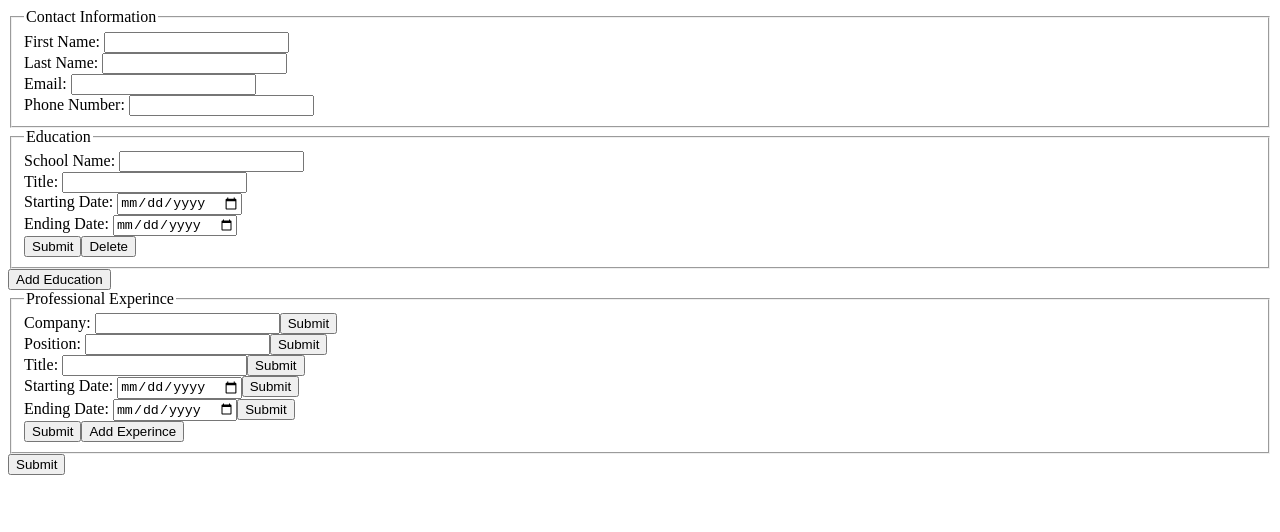
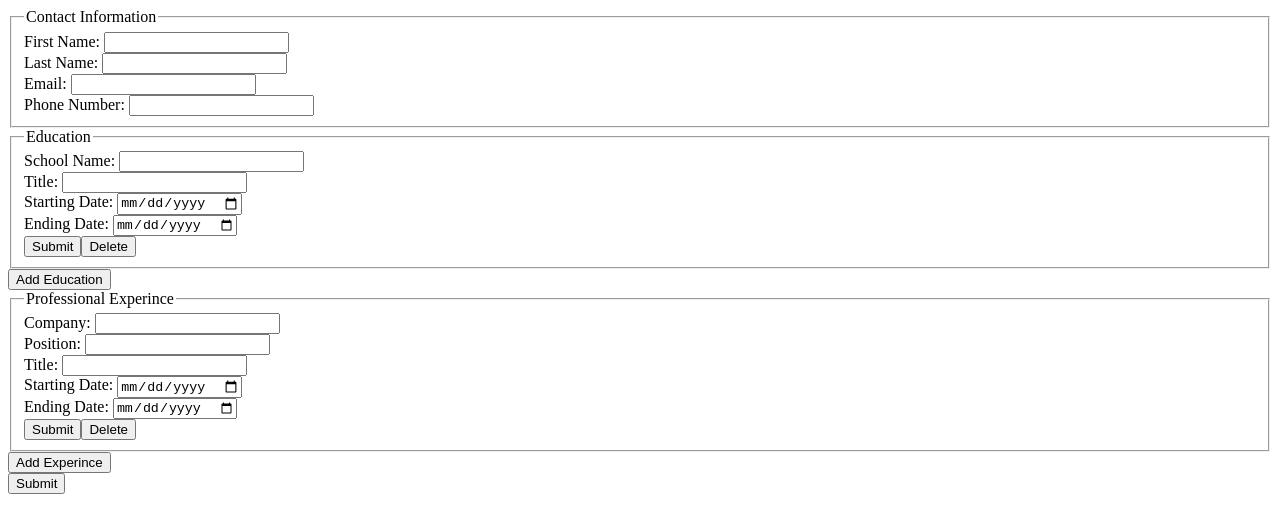
Before and after one commit to Ibrakara/CV_App, a React (Create React App) app: page / in a window 1280 px wide. Shown: the top 532 px of the page. Built offline with nearby package versions, Linux system fonts and the light colour scheme.

Commit message:
Add experince functionalities

```diff
--- a/src/App.js
+++ b/src/App.js
@@ -30,22 +30,80 @@ class App extends Component {
           workStartingDateText: "",
           workEndingDateText: "",
           experienceId: uniqid(),
+          experienceShow: false,
         },
       ],
     };
     this.handleInput = this.handleInput.bind(this);
     this.handleFormSubmit = this.handleFormSubmit.bind(this);
-    this.handleInputEdit = this.handleInputEdit.bind(this);
     this.handleEducationSubmit = this.handleEducationSubmit.bind(this);
     this.handleEducationInput = this.handleEducationInput.bind(this);
     this.addEducation = this.addEducation.bind(this);
     this.deleteEducation = this.deleteEducation.bind(this);
+    this.handleExperienceInput = this.handleExperienceInput.bind(this);
+    this.handleExperienceSubmit = this.handleExperienceSubmit.bind(this);
+    this.addExperience = this.addExperience.bind(this);
+    this.deleteExperience = this.deleteExperience.bind(this);
   }
   handleInput(event) {
     event.preventDefault();
     const { name, value } = event.target;
     this.setState({
       [name]: value,
+    });
+  }
+
+  handleExperienceInput(event) {
+    event.preventDefault();
+    const { name, value, dataset } = event.target;
+    const newExperinces = this.state.experiences.map((elem) => {
+      if (elem.experienceId === dataset.id) {
+        elem[name] = value;
+      }
+      return elem;
+    });
+    this.setState({
+      experiences: newExperinces,
+    });
+  }
+  handleExperienceSubmit(event) {
+    event.preventDefault();
+    const { name, dataset } = event.target;
+    const newExperiences = this.state.experiences.map((elem, index) => {
+      if (elem.experienceId === dataset.id) {
+        elem[name] = !this.state.experiences[index].experienceShow;
+      }
+      return elem;
+    });
+    this.setState({
+      experiences: newExperiences,
+    });
+  }
+  addExperience(event) {
+    event.preventDefault();
+    this.setState({
+      experiences: [
+        ...this.state.experiences,
+        {
+          companyNameText: "",
+          jobPositionText: "",
+          jobTitleText: "",
+          workStartingDateText: "",
+          workEndingDateText: "",
+          experienceId: uniqid(),
+          experienceShow: false,
+        },
+      ],
+    });
+  }
+  deleteExperience(event) {
+    event.preventDefault();
+    const { dataset } = event.target;
+    const newExperinces = this.state.experiences.filter((elem) => {
+      return elem.experienceId !== dataset.id;
+    });
+    this.setState({
+      experiences: newExperinces,
     });
   }
   addEducation(event) {
@@ -77,15 +135,6 @@ class App extends Component {
       educations: newEducations,
     });
   }
-  handleFormSubmit(event) {
-    event.preventDefault();
-    this.setState({
-      formSubmit: !this.state.formSubmit,
-    });
-  }
-  handleInputEdit(event) {
-    event.preventDefault();
-  }
   handleEducationSubmit(event) {
     event.preventDefault();
     const { name, dataset } = event.target;
@@ -105,9 +154,32 @@ class App extends Component {
     const newEducations = this.state.educations.filter((elem) => {
       return elem.educationId !== dataset.id;
     });
-    console.log(newEducations);
     this.setState({
       educations: newEducations,
+    });
+  }
+  handleFormSubmit(event) {
+    event.preventDefault();
+    const newEducations = this.state.educations.map((elem) => {
+      if (this.state.formSubmit === false) {
+        elem.educationShow = true;
+      } else if (this.state.formSubmit === true) {
+        elem.educationShow = false;
+      }
+      return elem;
+    });
+    const newExperiences = this.state.experiences.map((elem) => {
+      if (this.state.formSubmit === false) {
+        elem.experienceShow = true;
+      } else if (this.state.formSubmit === true) {
+        elem.experienceShow = false;
+      }
+      return elem;
+    });
+    this.setState({
+      formSubmit: !this.state.formSubmit,
+      educations: newEducations,
+      experiences: newExperiences,
     });
   }
   render() {
@@ -117,11 +189,14 @@ class App extends Component {
           data={this.state}
           handleInput={this.handleInput}
           handleFormSubmit={this.handleFormSubmit}
-          handleInputEdit={this.handleInputEdit}
           handleEducationSubmit={this.handleEducationSubmit}
           handleEducationInput={this.handleEducationInput}
           addEducation={this.addEducation}
           deleteEducation={this.deleteEducation}
+          handleExperienceInput={this.handleExperienceInput}
+          handleExperienceSubmit={this.handleExperienceSubmit}
+          addExperience={this.addExperience}
+          deleteExperience={this.deleteExperience}
         />
       </div>
     );
--- a/src/components/Contact.js
+++ b/src/components/Contact.js
@@ -9,7 +9,6 @@ function Contact(props) {
     formSubmit,
   } = props.data;
   const handleInput = props.handleInput;
-  const handleInputEdit = props.handleInputEdit;
   return (
     <div>
       <fieldset>
--- a/src/components/Education.js
+++ b/src/components/Education.js
@@ -76,23 +76,13 @@ function Education(props) {
             />
           )}
         </div>
-        {educationShow ? (
         <button
           name="educationShow"
           data-id={educationId}
           onClick={handleEducationSubmit}
         >
-            Edit
+          {educationShow ? "Edit" : "Submit"}
         </button>
-        ) : (
-          <button
-            name="educationShow"
-            data-id={educationId}
-            onClick={handleEducationSubmit}
-          >
-            Submit
-          </button>
-        )}
         <button data-id={educationId} onClick={deleteEducation}>
           Delete
         </button>
--- a/src/components/Experience.js
+++ b/src/components/Experience.js
@@ -3,50 +3,40 @@ import React from "react";
 function Experience(props) {
   const {
     companyNameText,
-    companyNameShow,
     jobPositionText,
-    jobPositionShow,
     jobTitleText,
-    jobTitleShow,
     workStartingDateText,
-    workStartingDateShow,
     workEndingDateText,
-    workEndingDateShow,
+    experienceShow,
+    experienceId,
   } = props.data;
-  const handleInput = props.handleInput;
-  const handleInputEdit = props.handleInputEdit;
+  const handleExperienceInput = props.handleExperienceInput;
+  const handleExperienceSubmit = props.handleExperienceSubmit;
+  const deleteExperience = props.deleteExperience;
   return (
     <div>
       <fieldset>
         <legend>Professional Experince</legend>
         <div>
           <label htmlFor="companyNameText">Company: </label>
-          {companyNameShow ? (
+          {experienceShow ? (
             <h4 display="none" className="companyNameLine">
-              {companyNameText}{" "}
+              {companyNameText}
             </h4>
           ) : (
             <input
               type="text"
               name="companyNameText"
               value={companyNameText}
-              onChange={handleInput}
+              data-id={experienceId}
+              onChange={handleExperienceInput}
               className="companyNameInput"
             />
-          )}
-          {companyNameShow ? (
-            <button onClick={handleInputEdit} name="companyNameShow">
-              Edit
-            </button>
-          ) : (
-            <button onClick={handleInputEdit} name="companyNameShow">
-              Submit
-            </button>
           )}
         </div>
         <div>
           <label htmlFor="jobPositionText">Position: </label>
-          {jobPositionShow ? (
+          {experienceShow ? (
             <h4 display="none" className="jobPositionLine">
               {jobPositionText}
             </h4>
@@ -55,23 +45,15 @@ function Experience(props) {
               type="text"
               name="jobPositionText"
               value={jobPositionText}
-              onChange={handleInput}
+              data-id={experienceId}
+              onChange={handleExperienceInput}
               className="jobPositionInput"
             />
-          )}
-          {jobPositionShow ? (
-            <button onClick={handleInputEdit} name="jobPositionShow">
-              Edit
-            </button>
-          ) : (
-            <button onClick={handleInputEdit} name="jobPositionShow">
-              Submit
-            </button>
           )}
         </div>
         <div>
           <label htmlFor="jobTitleText">Title: </label>
-          {jobTitleShow ? (
+          {experienceShow ? (
             <h4 display="none" className="jobTitleLine">
               {jobTitleText}
             </h4>
@@ -80,23 +62,15 @@ function Experience(props) {
               type="text"
               name="jobTitleText"
               value={jobTitleText}
-              onChange={handleInput}
+              data-id={experienceId}
+              onChange={handleExperienceInput}
               className="jobTitleInput"
             />
-          )}
-          {jobTitleShow ? (
-            <button onClick={handleInputEdit} name="jobTitleShow">
-              Edit
-            </button>
-          ) : (
-            <button onClick={handleInputEdit} name="jobTitleShow">
-              Submit
-            </button>
           )}
         </div>
         <div>
           <label htmlFor="workStartingDateText">Starting Date: </label>
-          {workStartingDateShow ? (
+          {experienceShow ? (
             <h4 display="none" className="workStartingDateLine">
               {workStartingDateText}
             </h4>
@@ -105,23 +79,15 @@ function Experience(props) {
               type="date"
               name="workStartingDateText"
               value={workStartingDateText}
-              onChange={handleInput}
+              data-id={experienceId}
+              onChange={handleExperienceInput}
               className="workStartingDateInput"
             />
-          )}
-          {workStartingDateShow ? (
-            <button onClick={handleInputEdit} name="workStartingDateShow">
-              Edit
-            </button>
-          ) : (
-            <button onClick={handleInputEdit} name="workStartingDateShow">
-              Submit
-            </button>
           )}
         </div>
         <div>
           <label htmlFor="workEndingDateText">Ending Date: </label>
-          {workEndingDateShow ? (
+          {experienceShow ? (
             <h4 display="none" className="workEndingDateLine">
               {workEndingDateText}
             </h4>
@@ -130,22 +96,22 @@ function Experience(props) {
               type="date"
               name="workEndingDateText"
               value={workEndingDateText}
-              onChange={handleInput}
+              data-id={experienceId}
+              onChange={handleExperienceInput}
               className="workEndingDateInput"
             />
           )}
-          {workEndingDateShow ? (
-            <button onClick={handleInputEdit} name="workEndingDateShow">
-              Edit
-            </button>
-          ) : (
-            <button onClick={handleInputEdit} name="workEndingDateShow">
-              Submit
-            </button>
-          )}
         </div>
-        <button>Submit</button>
-        <button>Add Experince</button>
+        <button
+          name="experienceShow"
+          data-id={experienceId}
+          onClick={handleExperienceSubmit}
+        >
+          {experienceShow ? "Edit" : "Submit"}
+        </button>
+        <button data-id={experienceId} onClick={deleteExperience}>
+          Delete
+        </button>
       </fieldset>
     </div>
   );
--- a/src/components/Form.js
+++ b/src/components/Form.js
@@ -6,41 +6,48 @@ import Education from "./Education";
 function Form(props) {
   const handleInput = props.handleInput;
   const handleFormSubmit = props.handleFormSubmit;
-  const handleInputEdit = props.handleInputEdit;
   const handleEducationSubmit = props.handleEducationSubmit;
+  const handleEducationInput = props.handleEducationInput;
+  const deleteEducation = props.deleteEducation;
+  const addEducation = props.addEducation;
+  const handleExperienceInput = props.handleExperienceInput;
+  const handleExperienceSubmit = props.handleExperienceSubmit;
+  const addExperience = props.addExperience;
+  const deleteExperience = props.deleteExperience;
+  const formSubmit = props.data.formSubmit;
   const educations = props.data.educations;
-  const formSubmit = props.data.formSubmit;
-  const handleEducationInput = props.handleEducationInput;
-  const addEducation = props.addEducation;
-  const deleteEducation = props.deleteEducation;
+  const experiences = props.data.experiences;
   const educationList = educations.map((elem, index) => {
     return (
       <Education
         key={index}
         data={elem}
-        handleInput={handleInput}
-        handleInputEdit={handleInputEdit}
+        handleEducationInput={handleEducationInput}
         handleEducationSubmit={handleEducationSubmit}
-        handleEducationInput={handleEducationInput}
         deleteEducation={deleteEducation}
+      />
+    );
+  });
+  const experienceList = experiences.map((elem, index) => {
+    return (
+      <Experience
+        key={index}
+        data={elem}
+        handleExperienceInput={handleExperienceInput}
+        handleExperienceSubmit={handleExperienceSubmit}
+        deleteExperience={deleteExperience}
       />
     );
   });
   return (
     <div>
       <form>
-        <Contact
-          data={props.data}
-          handleInput={handleInput}
-          handleInputEdit={handleInputEdit}
-        />
+        <Contact data={props.data} handleInput={handleInput} />
         {educationList}
         <button onClick={addEducation}>Add Education</button>
-        <Experience
-          data={props.data}
-          handleInput={handleInput}
-          handleInputEdit={handleInputEdit}
-        />
+        {experienceList}
+        <button onClick={addExperience}>Add Experince</button>
+        <br />
         <button onClick={handleFormSubmit}>
           {formSubmit ? "Edit" : "Submit"}
         </button>
```
Lines whose indentation alone changed are shown as unchanged.
